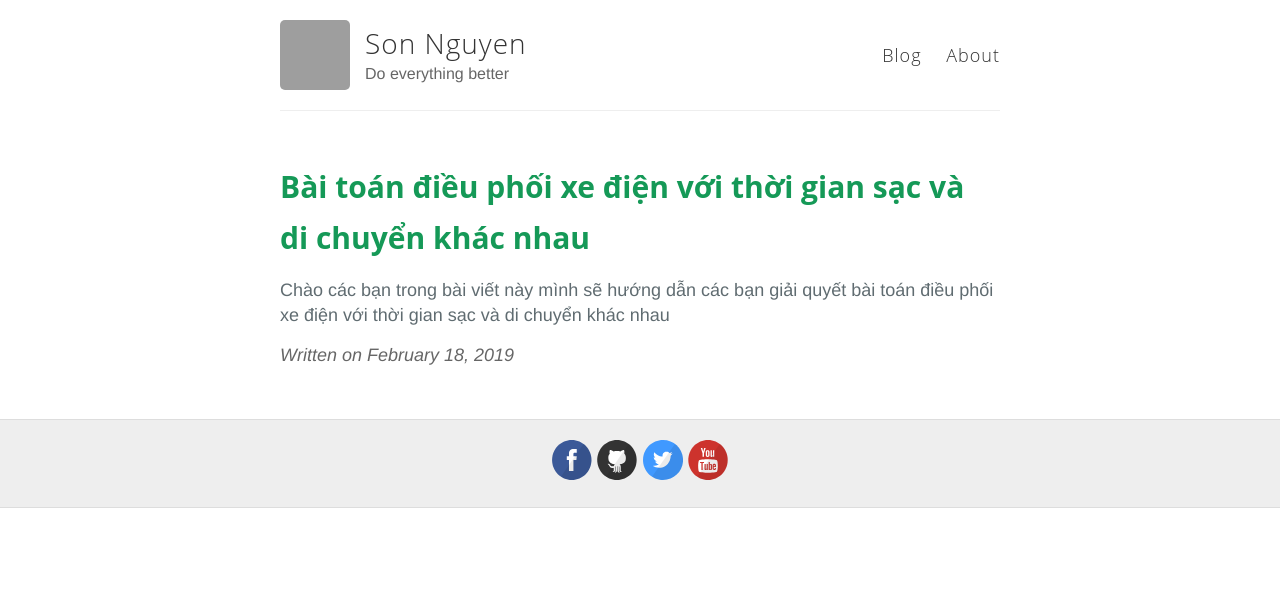
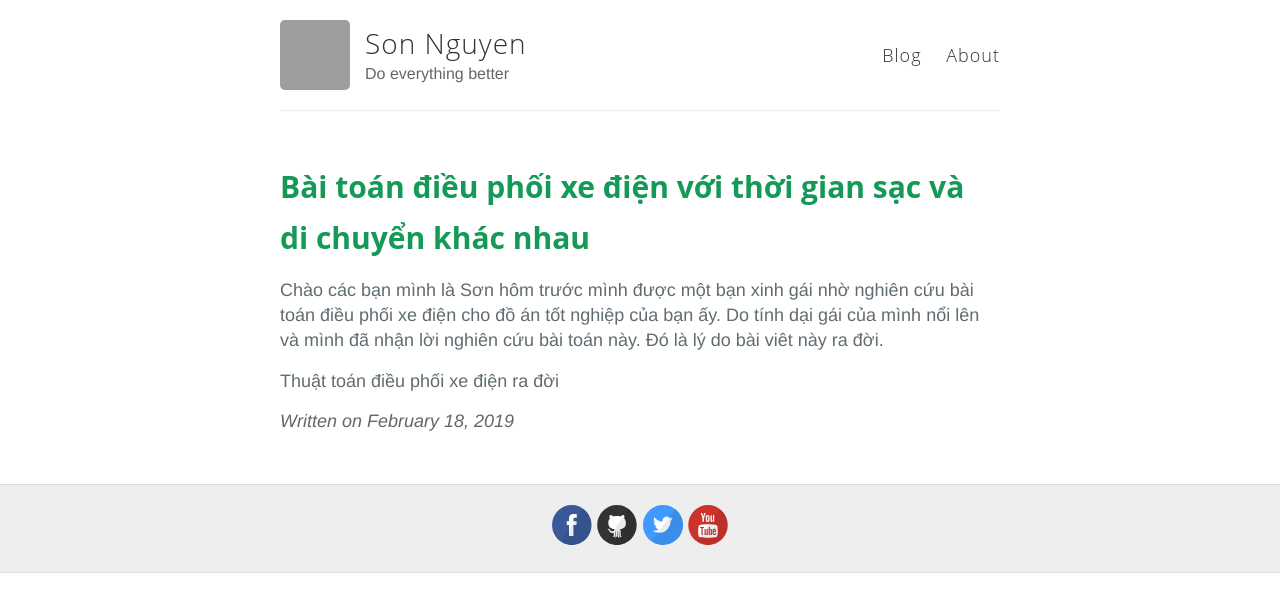
Before and after one commit to sonnhfit/sonnhfit.github.io, a Jekyll site: the page built from _posts/2019-2-18-Bài toán điều phối xe điện với thời gian sạc và di chuyển khác nhau.md, in a window 1280 px wide. Shown: the top 612 px of the page. Built offline with Jekyll 4.4.1, drawn with Linux system fonts in a browser that asks for light colours; grey boxes are pictures that could not be loaded.

Commit message:
Update 2019-2-18-Bài toán điều phối xe điện với thời gian sạc và di chuyển khác nhau.md

```diff
--- a/_posts/2019-2-18-Bài toán điều phối xe điện với thời gian sạc và di chuyển khác nhau.md
+++ b/_posts/2019-2-18-Bài toán điều phối xe điện với thời gian sạc và di chuyển khác nhau.md
@@ -3,4 +3,6 @@ layout: post
 title: Bài toán điều phối xe điện với thời gian sạc và di chuyển khác nhau
 ---
 
-Chào các bạn trong bài viết này mình sẽ hướng dẫn các bạn giải quyết bài toán điều phối xe điện với thời gian sạc và di chuyển khác nhau
+Chào các bạn mình là Sơn hôm trước mình được một bạn xinh gái nhờ nghiên cứu bài toán điều phối xe điện cho đồ án tốt nghiệp của bạn ấy. Do tính dại gái của mình nổi lên và mình đã nhận lời nghiên cứu bài toán này. Đó là lý do bài viêt này ra đời.
+
+Thuật toán điều phối xe điện ra đời
```
